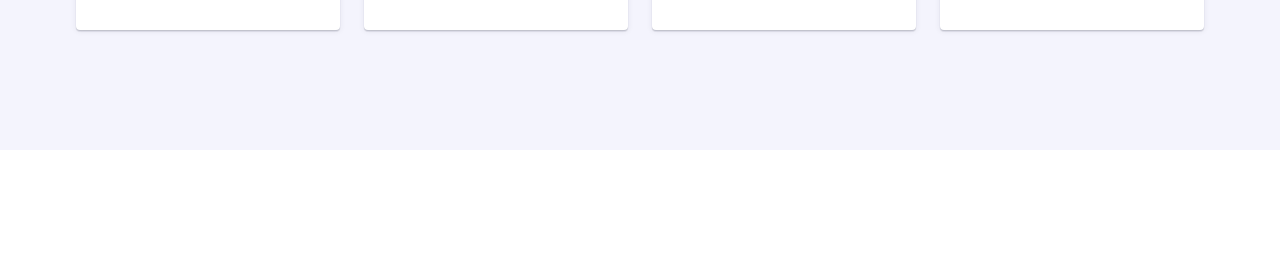
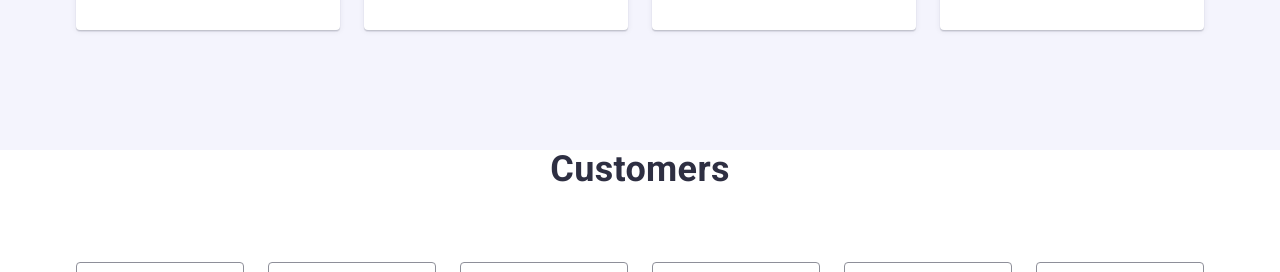
Before and after one commit to VioletaNaboy/goit-markup-hw-05, a plain HTML site: page index.html in a window 1280 px wide. Shown: the part 2333-2605 px from the top of the page. Drawn offline with nearby package versions, Linux system fonts and the light colour scheme.

Commit message:
finishedhw05

```diff
--- a/css/styles.css
+++ b/css/styles.css
@@ -302,8 +302,7 @@ main {
 
 /* Section Customers */
 .section-customers {
-  padding-top: 120px;
-  padding-bottom: 120px;
+  padding-top: 120px 0;
 }
 .list-customers {
   display: flex;
```
